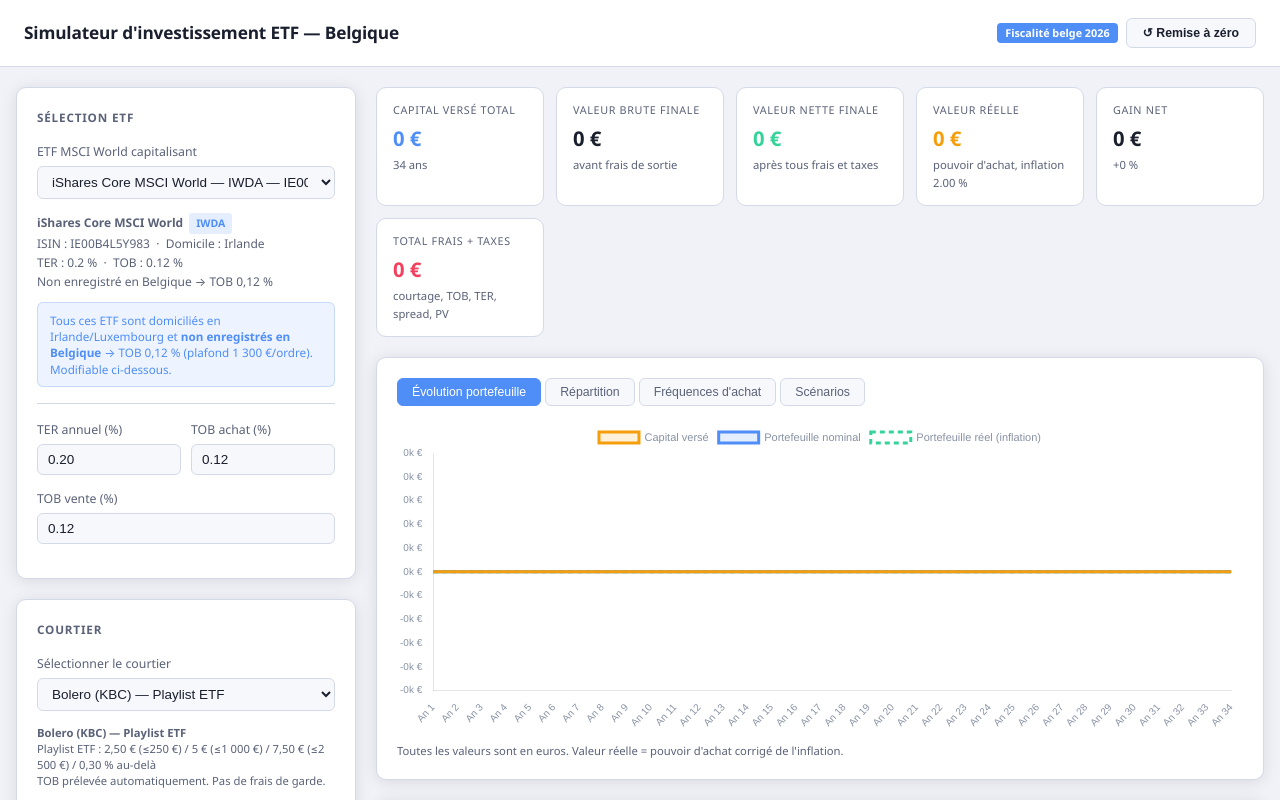
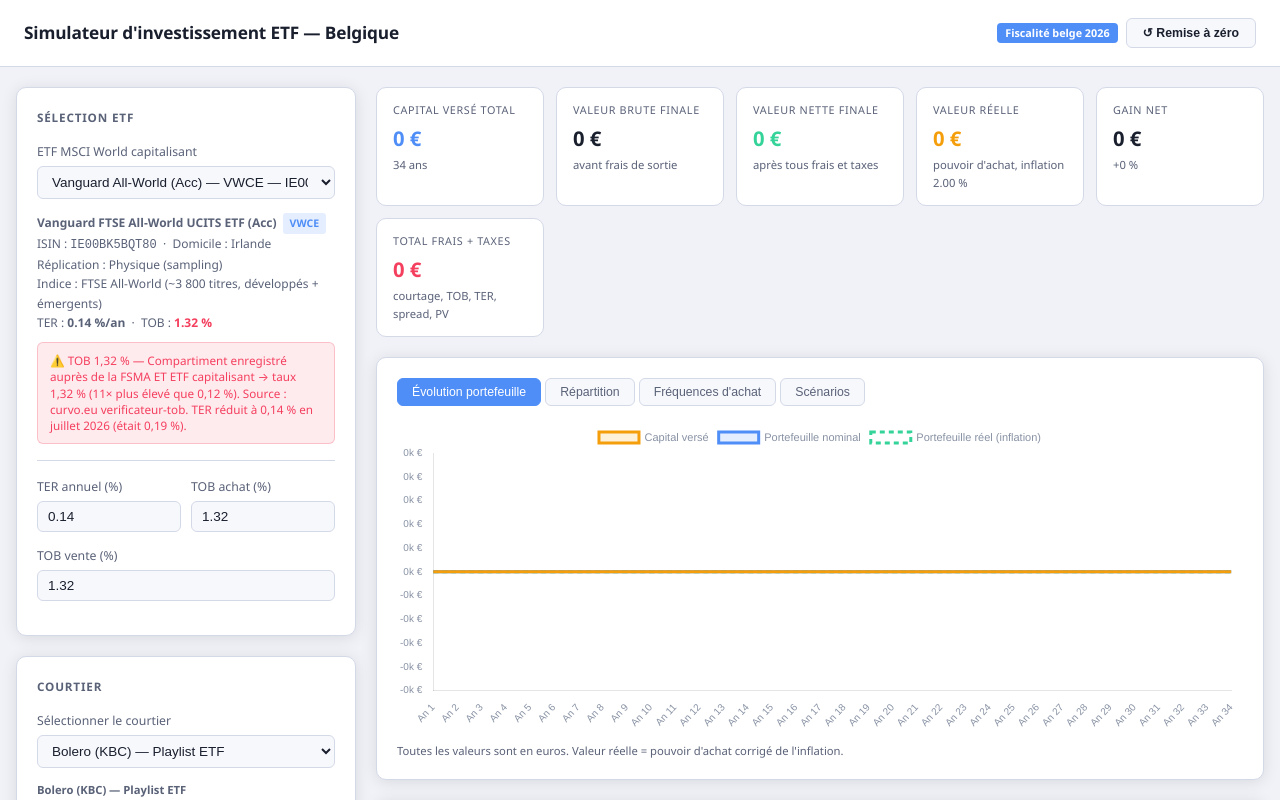
Before and after one commit to Nathiret/Simulateur-ETF, a plain HTML site: page index.html in a window 1280 px wide. Shown: the top 800 px of the page. Drawn offline with nearby package versions, Linux system fonts and the light colour scheme.

Commit message:
Add files via upload

```diff
--- a/index.html
+++ b/index.html
@@ -152,16 +152,16 @@
         <div class="field">
           <label>ETF MSCI World capitalisant</label>
           <select id="etfSelect" onchange="onETFChange()">
-            <option value="IWDA">iShares Core MSCI World — IWDA — IE00B4L5Y983</option>
-            <option value="XDWD">Xtrackers MSCI World 1C — XDWD — IE00BJ0KDQ92</option>
-            <option value="SWRD">SPDR MSCI World — SWRD — IE00BFY0GT14</option>
-            <option value="LCUW">Amundi Core MSCI World — LCUW — LU1781541179</option>
-            <option value="UBS">UBS Core MSCI World — IE00BD4TXV59</option>
+            <option value="VWCE">Vanguard All-World (Acc) — VWCE — IE00BK5BQT80 ⚠️ TOB 1,32%</option>
+            <option value="IWDA">iShares MSCI World (Acc) — IWDA — IE00B4L5Y983</option>
+            <option value="CSPX">iShares Core S&amp;P 500 (Acc) — CSPX — IE00B5BMR087</option>
+            <option value="SSAC">iShares MSCI ACWI (Acc) — SSAC — IE00B6R52259</option>
+            <option value="AEEM">Amundi Emerging Markets (Acc) — AEEM — LU1681045370</option>
           </select>
         </div>
         <div id="etfInfo" style="font-size:.8rem;line-height:1.6;color:var(--muted);"></div>
-        <div class="notice info" style="margin-top:10px;">
-          Tous ces ETF sont domiciliés en Irlande/Luxembourg et <strong>non enregistrés en Belgique</strong> → TOB 0,12 % (plafond 1 300 €/ordre). Modifiable ci-dessous.
+        <div class="notice info" id="etfTobNote" style="margin-top:10px;">
+          Chargement…
         </div>
         <hr class="sep">
         <div class="row-2">
@@ -171,12 +171,12 @@
           </div>
           <div class="field">
             <label>TOB achat (%)</label>
-            <input type="number" id="tobBuy" step="0.01" min="0" max="2" value="0.12" oninput="compute()">
+            <input type="number" id="tobBuy" step="0.01" min="0" max="5" value="0.12" oninput="compute()">
           </div>
         </div>
         <div class="field">
           <label>TOB vente (%)</label>
-          <input type="number" id="tobSell" step="0.01" min="0" max="2" value="0.12" oninput="compute()">
+          <input type="number" id="tobSell" step="0.01" min="0" max="5" value="0.12" oninput="compute()">
         </div>
       </div>
 
@@ -322,16 +322,16 @@
 <script>
 // ==================== DATA ====================
 const ETF_DATA = {
-  IWDA: { name:'iShares Core MSCI World', ticker:'IWDA', isin:'IE00B4L5Y983', ter:0.20, tob:0.12, domicile:'Irlande', note:'Non enregistré en Belgique → TOB 0,12 %' },
-  XDWD: { name:'Xtrackers MSCI World 1C', ticker:'XDWD', isin:'IE00BJ0KDQ92', ter:0.12, tob:0.12, domicile:'Irlande', note:'Non enregistré en Belgique → TOB 0,12 %' },
-  SWRD: { name:'SPDR MSCI World', ticker:'SWRD', isin:'IE00BFY0GT14', ter:0.12, tob:0.12, domicile:'Irlande', note:'Non enregistré en Belgique → TOB 0,12 %' },
-  LCUW: { name:'Amundi Core MSCI World', ticker:'LCUW', isin:'LU1781541179', ter:0.12, tob:0.12, domicile:'Luxembourg', note:'Domicilié au Luxembourg, non enregistré en Belgique → TOB 0,12 %. Vérifiez la situation actuelle chez votre courtier.' },
-  UBS:  { name:'UBS Core MSCI World', ticker:'—', isin:'IE00BD4TXV59', ter:0.10, tob:0.12, domicile:'Irlande', note:'Non enregistré en Belgique → TOB 0,12 %. TER parmi les plus bas du marché (0,10 %).' },
+  VWCE: { name:'Vanguard FTSE All-World UCITS ETF (Acc)', ticker:'VWCE', isin:'IE00BK5BQT80', ter:0.14, tob:1.32, tobSell:1.32, domicile:'Irlande', replication:'Physique (sampling)', index:'FTSE All-World (~3 800 titres, développés + émergents)', warning:true, note:'⚠️ TOB 1,32 % — Compartiment enregistré auprès de la FSMA ET ETF capitalisant → taux 1,32 % (11× plus élevé que 0,12 %). Source : curvo.eu verificateur-tob. TER réduit à 0,14 % en juillet 2026 (était 0,19 %).' },
+  IWDA: { name:'iShares Core MSCI World UCITS ETF (Acc)', ticker:'IWDA', isin:'IE00B4L5Y983', ter:0.20, tob:0.12, tobSell:0.12, domicile:'Irlande', replication:'Physique (sampling)', index:'MSCI World (~1 400 titres, pays développés uniquement)', warning:false, note:'Non enregistré en Belgique → TOB 0,12 %. Inclus dans la sélection de base DEGIRO.' },
+  CSPX: { name:'iShares Core S&P 500 UCITS ETF (Acc)', ticker:'CSPX', isin:'IE00B5BMR087', ter:0.07, tob:0.12, tobSell:0.12, domicile:'Irlande', replication:'Physique complète', index:'S&P 500 (500 plus grandes entreprises US)', warning:false, note:'Non enregistré en Belgique → TOB 0,12 %. TER très bas (0,07 %). Exposition USA uniquement — risque de concentration.' },
+  SSAC: { name:'iShares MSCI ACWI UCITS ETF (Acc)', ticker:'SSAC', isin:'IE00B6R52259', ter:0.20, tob:0.12, tobSell:0.12, domicile:'Irlande', replication:'Physique (sampling)', index:'MSCI ACWI (~1 700 titres, développés + émergents)', warning:false, note:'Non enregistré en Belgique → TOB 0,12 %. Couverture mondiale similaire à VWCE mais sans la TOB de 1,32 %. Indice MSCI (vs FTSE pour VWCE).' },
+  AEEM: { name:'Amundi MSCI Emerging Markets Swap UCITS ETF (Acc)', ticker:'AEEM', isin:'LU1681045370', ter:0.20, tob:0.12, tobSell:0.12, domicile:'Luxembourg', replication:'Synthétique (swap)', index:'MSCI Emerging Markets (~1 400 titres)', warning:false, note:'Domicilié au Luxembourg, non enregistré comme SICAV capitalisant en Belgique → TOB 0,12 %. Réplication synthétique (risque de contrepartie). Marchés émergents uniquement.' },
 };
 
 const BROKER_DATA = {
   bolero:       { name:'Bolero (KBC) — Playlist ETF', fee: amt => amt<=250?2.5:amt<=1000?5:amt<=2500?7.5:amt*0.003, feeLabel:'Playlist ETF : 2,50 € (≤250 €) / 5 € (≤1 000 €) / 7,50 € (≤2 500 €) / 0,30 % au-delà', tobAuto:true, note:'TOB prélevée automatiquement. Pas de frais de garde.' },
-  degiro:       { name:'DEGIRO — sélection de base', fee: ()=>1, feeLabel:'1 € par ordre (ETF de la sélection de base sur Tradegate/Euronext)', tobAuto:true, note:'TOB gérée via Flatex. Frais de connectivité : 2,50 €/an/bourse (sauf bourse locale). IWDA est dans la sélection de base.' },
+  degiro:       { name:'DEGIRO — sélection de base', fee: ()=>1, feeLabel:'1 € par ordre (ETF de la sélection de base sur Tradegate/Euronext)', tobAuto:true, note:'TOB gérée via Flatex. Frais de connectivité : 2,50 €/an/bourse (sauf bourse locale). IWDA et CSPX sont dans la sélection de base.' },
   degiro_other: { name:'DEGIRO — hors sélection', fee: ()=>3, feeLabel:'3 € par ordre (ETF hors sélection de base)', tobAuto:true, note:'TOB gérée via Flatex. Frais de connectivité : 2,50 €/an/bourse (sauf bourse locale).' },
   saxo:         { name:'Saxo Bank Belgique', fee: ()=>2, feeLabel:'2 € par ordre ETF (tarif standard 2026)', tobAuto:true, note:'TOB prélevée automatiquement. Pas de frais de garde. Plan AutoInvest disponible.' },
   trade_republic:{ name:'Trade Republic', fee: ()=>1, feeLabel:'1 € par ordre Manuel. Plans d\'épargne : 0 € (automatiques)', tobAuto:false, note:'⚠️ Trade Republic est un courtier allemand. Vous devez déclarer et payer la TOB vous-même via MyMinFin avant la fin du 2e mois suivant la transaction.' },
@@ -356,9 +356,25 @@ function onETFChange() {
   const etf = ETF_DATA[key];
   document.getElementById('ter').value = etf.ter.toFixed(2);
   document.getElementById('tobBuy').value = etf.tob.toFixed(2);
-  document.getElementById('tobSell').value = etf.tob.toFixed(2);
+  document.getElementById('tobSell').value = (etf.tobSell || etf.tob).toFixed(2);
+  // Also update max on TOB inputs to allow 1.32%+
+  document.getElementById('tobBuy').max = 2;
+  document.getElementById('tobSell').max = 2;
+  const tobColor = etf.warning ? 'var(--accent4)' : 'var(--muted)';
+  const noteClass = etf.warning ? 'notice danger' : 'notice info';
   document.getElementById('etfInfo').innerHTML =
-    `<strong>${etf.name}</strong><span class="etf-badge">${etf.ticker}</span><br>ISIN : ${etf.isin} &nbsp;·&nbsp; Domicile : ${etf.domicile}<br>TER : ${etf.ter} % &nbsp;·&nbsp; TOB : ${etf.tob} %<br><span style="color:var(--muted)">${etf.note}</span>`;
+    `<strong>${etf.name}</strong><span class="etf-badge">${etf.ticker}</span><br>
+     ISIN : <code>${etf.isin}</code> &nbsp;·&nbsp; Domicile : ${etf.domicile}<br>
+     Réplication : ${etf.replication || '—'}<br>
+     Indice : ${etf.index || '—'}<br>
+     TER : <strong>${etf.ter} %/an</strong> &nbsp;·&nbsp; TOB : <strong style="color:${tobColor}">${etf.tob} %</strong>`;
+  // Show/hide the TOB note below
+  const tobNote = document.getElementById('etfTobNote');
+  if(tobNote) {
+    tobNote.className = noteClass;
+    tobNote.style.display = 'block';
+    tobNote.innerHTML = etf.note;
+  }
   compute();
 }
 
@@ -407,7 +423,7 @@ function resetAll() {
   document.getElementById('cgExemption').value = 10000;
   document.getElementById('spreadBuy').value = 0.05;
   document.getElementById('spreadSell').value = 0.05;
-  document.getElementById('etfSelect').value = 'IWDA';
+  document.getElementById('etfSelect').value = 'VWCE';
   document.getElementById('brokerSelect').value = 'bolero';
   onETFChange();
   onBrokerChange();
```
